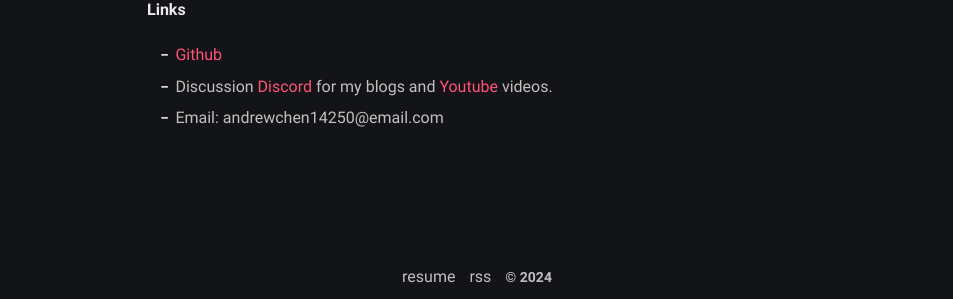
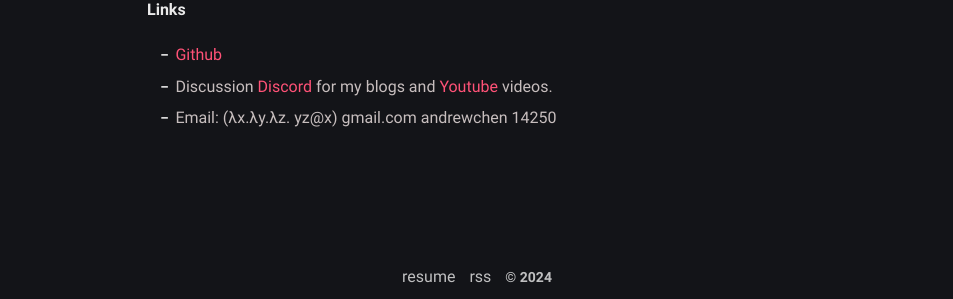
Before and after one commit to BlastWind/unfooling_blog, a Jekyll site: the page built from about.md, in a window 1280 px wide. Shown: the part 485-784 px from the top of the page, without its empty margins (163-1116 px from the left). Built offline with Jekyll 4.4.1, drawn with Linux system fonts in a browser that asks for light colours.

Commit message:
prevent spam

```diff
--- a/_config.yml
+++ b/_config.yml
@@ -16,7 +16,7 @@ author:
   github: blastwind # github username
   twitter: twitter_username # twitter username
   facebook: facebook_username # facebook username
-  email: andrewchen14250@email.com # email adress
+  email: (λx.λy.λz. yz@x) gmail.com andrewchen 14250 # email adress
   avatar: /assets/img/avatar.png # change with your own avatar
 
 # URL settings
```
